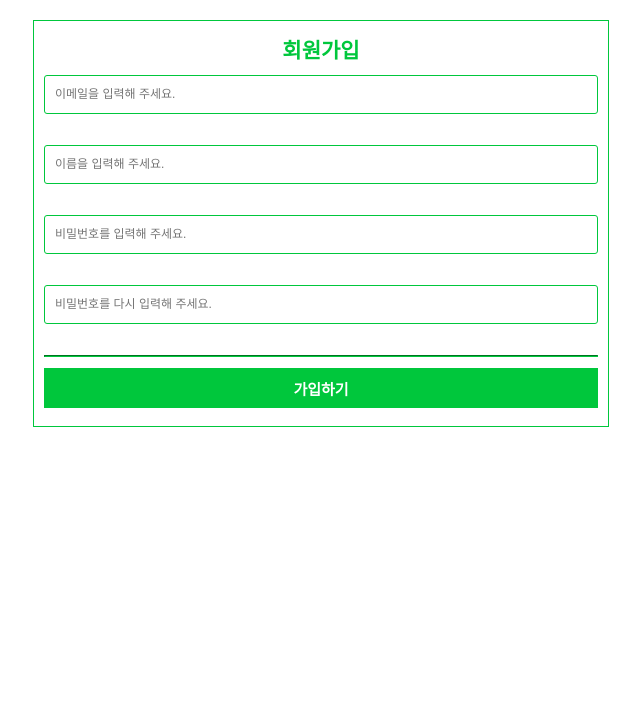
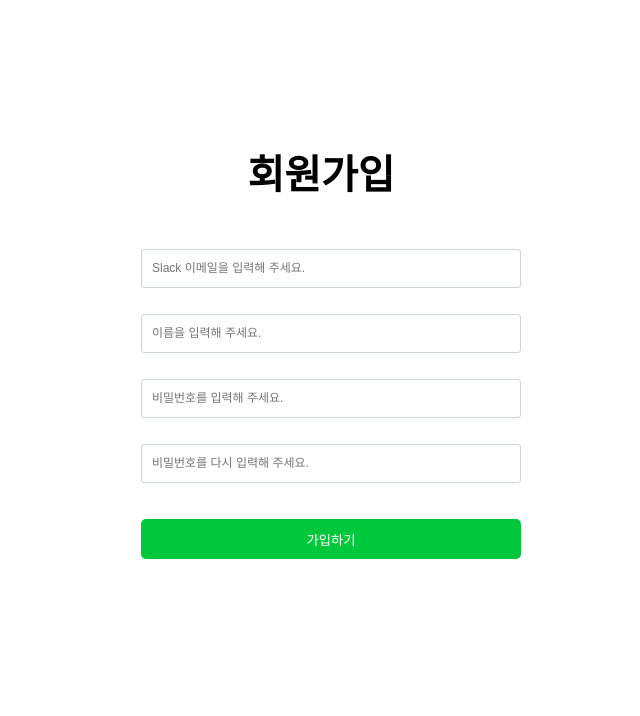
Before and after one commit to Denia-park/KraftonJungle_1st_Week0_Team_1, a Flask app: page /signup in a window 1280 px wide. Shown: the top 716 px of the page, without its empty margins (319-959 px from the left). Run offline with Flask 2, Linux system fonts and the light colour scheme.

Commit message:
로그인 페이지 : 영문 -> 한글 회원가입 페이지 : CSS 수정 및 placeHolder 변경

```diff
--- a/templates/login.html
+++ b/templates/login.html
@@ -89,11 +89,11 @@
                 <h1 class="logo-text" style="color:#00C73C">09</h1></div>
             <div class="form-floating mb-3">
                 <input type="email" class="form-control" id="email" placeholder="name@example.com">
-                <label for="email">Email address</label>
+                <label for="email">이메일을 입력하세요</label>
             </div>
             <div class="form-floating">
                 <input type="password" class="form-control" id="password" placeholder="Password">
-                <label for="password">Password</label>
+                <label for="password">패스워드를 입력하세요</label>
             </div>
             <div class="button-box">
                 <button type="submit" class="btn" id="login-button" onclick="loginFunction()">로그인</button>
--- a/templates/signup.html
+++ b/templates/signup.html
@@ -12,37 +12,22 @@
     <script src="https://ajax.googleapis.com/ajax/libs/jquery/3.5.1/jquery.min.js"></script>
 
     <style>
-        * {
-            margin: 0;
-            box-sizing: border-box;
-            font-size: 11px;
-        }
 
-        html {
-            width: 100%;
-            display: flex;
-            justify-content: center;
-            padding-top: 20px;
-            padding-bottom: 20px;
-        }
-
-        body {
-            width: 45%;
-            border: 1px solid #00C73C;
+        .wrapper {
+            padding: 10px;
+            max-width: 500px;
+            padding: 0px 70px 150px 70px;
+            margin-top: 100px;
+            margin-left: auto;
+            margin-right: auto;
         }
 
         input {
-            border: 1px solid #00C73C;
             border-radius: 3px;
             line-height: 35px;
             font-size: 12px;
             padding-left: 10px;
             padding-right: 10px;
-        }
-
-
-        .wrapper {
-            padding: 10px;
         }
 
         div {
@@ -53,44 +38,32 @@
         .title {
             text-align: center;
             font-weight: 700;
-            color: #00C73C;
         }
 
-        .email input {
-            width: 100%;
+        .text-box {
+            width: 358px;
+            border: 1px solid #ced4da;
         }
 
-        .name input {
-            width: 100%;
+
+        .email, .password, .name, .passwordCheck, .signUp {
+            padding: 0 70px;
+            border-radius: 5px;
         }
 
-        .password input {
-            width: 100%;
-        }
 
-        .passwordCheck input {
-            width: 100%;
-        }
-
-        .signUp button {
+        #signUpButton {
             background-color: #00C73C;
             color: white;
+            width: 380px;
             height: 40px;
-            width: 100%;
-            cursor: pointer;
-            font-size: 15px;
-            font-weight: 700;
-            border: 1px solid #00C73C;
-        }
-
-        button {
-            cursor: pointer;
-            height: 30px;
+            border: 0;
+            border-radius: 5px;
         }
 
         .error {
             font-size: 1px;
-            height: 20px;
+            height: 15px;
             color: red;
             font-weight: 700;
         }
@@ -98,29 +71,25 @@
 </head>
 <body>
     <div class="wrapper">
-        <div class="title"><h1 style="font-size: 21px;">회원가입</h1></div>
+        <div class="title"><p style="font-size: 40px; margin-bottom: 40px">회원가입</p></div>
         <div class="email">
-            <input id="email" type="text" placeholder="이메일을 입력해 주세요.">
+            <input id="email" class="form-control text-box" type="text" placeholder="Slack 이메일을 입력해 주세요.">
             <div id="emailError" class="error"></div>
         </div>
         <div class="name">
-            <input id="name" type="text" placeholder="이름을 입력해 주세요.">
+            <input id="name" class="form-control text-box" type="text" placeholder="이름을 입력해 주세요.">
             <div id="nameError" class="error"></div>
         </div>
         <div class="password">
-            <input id="password" type="password" placeholder="비밀번호를 입력해 주세요.">
+            <input id="password" class="form-control text-box" type="password" placeholder="비밀번호를 입력해 주세요.">
             <div id="passwordError" class="error"></div>
         </div>
         <div class="passwordCheck">
-            <input id="passwordCheck" type="password" placeholder="비밀번호를 다시 입력해 주세요.">
+            <input id="passwordCheck" class="form-control text-box" style="margin-bottom: 10px;" type="password" placeholder="비밀번호를 다시 입력해 주세요.">
             <div id="passwordCheckError" class="error"></div>
         </div>
-
-        <div class="line">
-            <hr style="border-color: #00C73C;">
-        </div>
         <div class="signUp">
-            <button id="signUpButton" onclick="signUpCheck()">가입하기</button>
+            <button type="submit" id="signUpButton" onclick="signUpCheck()">가입하기</button>
         </div>
     </div>
 
```
